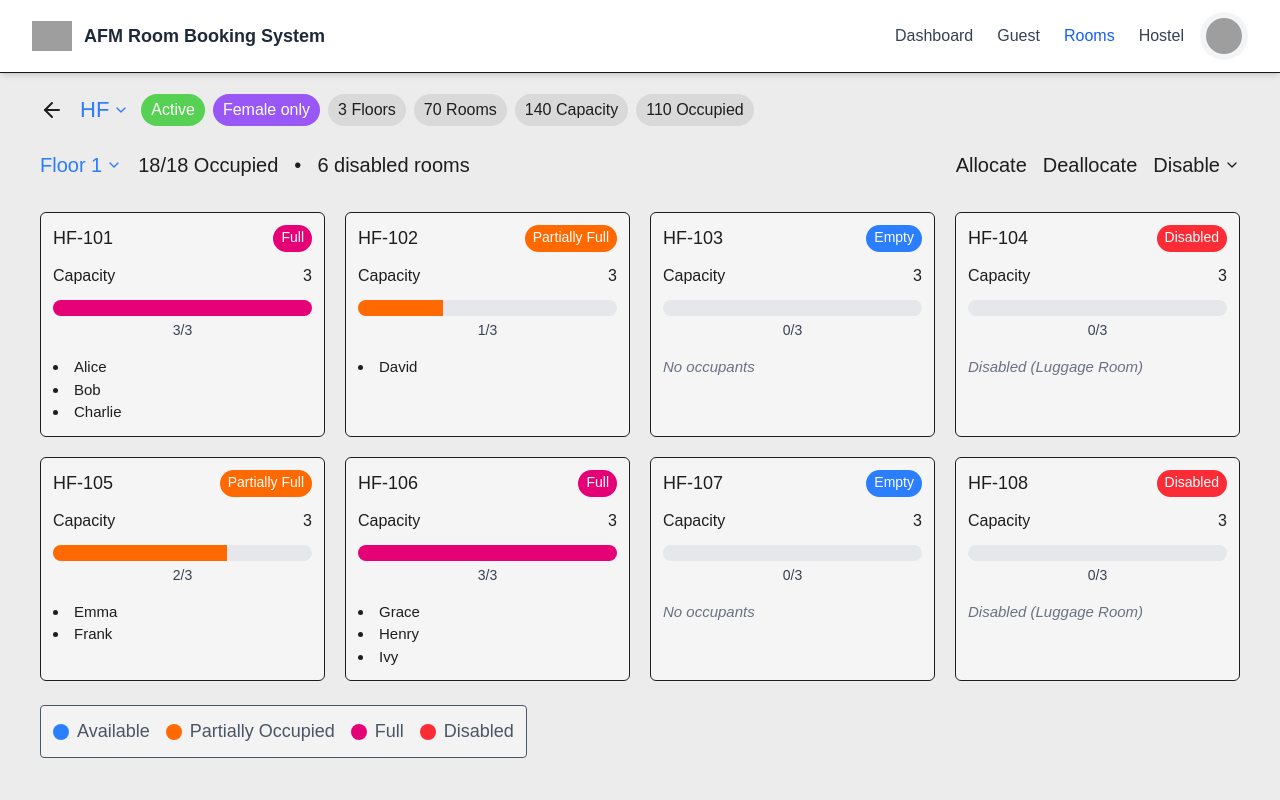
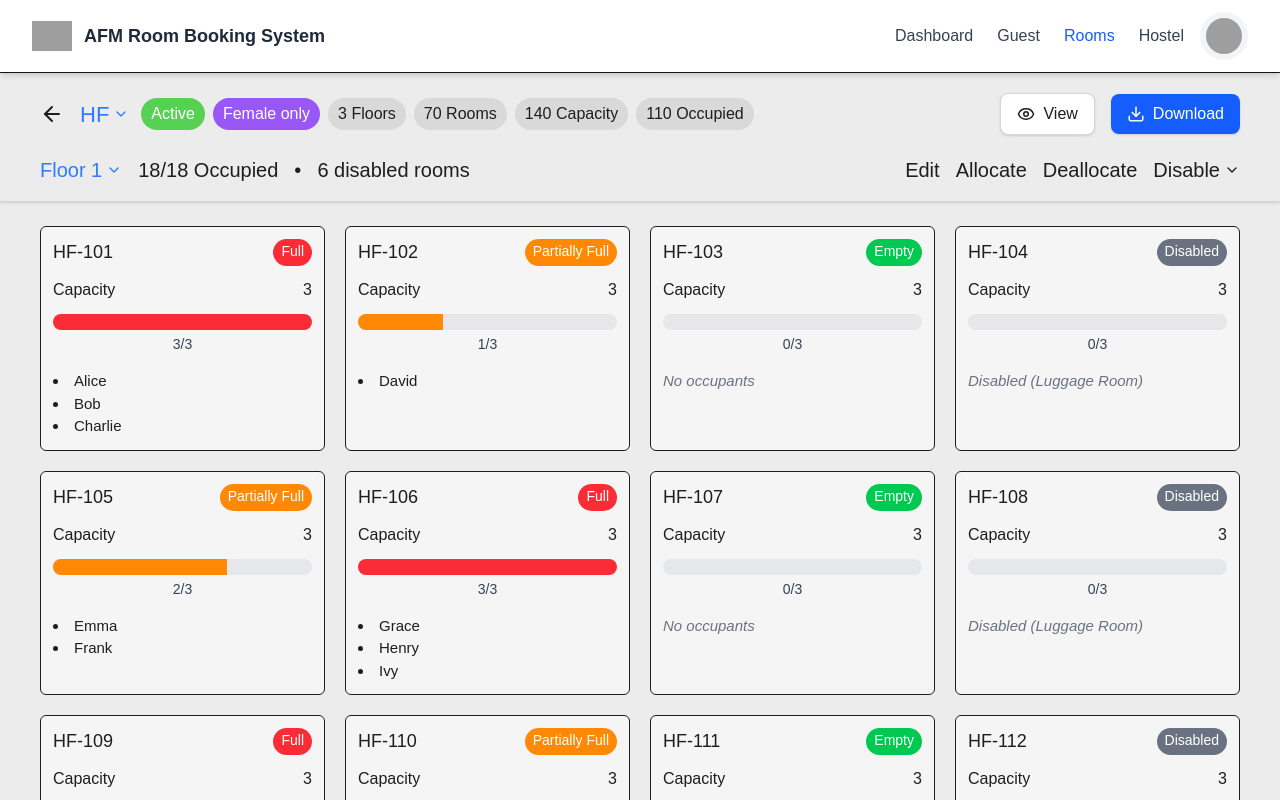
Before and after one commit to Ran501/CST_Hostel_Booking_System, a Next.js app in the folder cst_room_booking_system/: page /admin_dashboard/rooms in a window 1280 px wide. Shown: the top 800 px of the page. Built offline with nearby package versions, Linux system fonts and the light colour scheme; grey boxes are pictures that could not be loaded.

Commit message:
download and view  btn added

```diff
--- a/cst_room_booking_system/src/app/admin_dashboard/rooms/components/room_card.js
+++ b/cst_room_booking_system/src/app/admin_dashboard/rooms/components/room_card.js
@@ -4,10 +4,10 @@ export default function RoomCard({ room, status, capacity, occupants }) {
   const percentage = Math.round((occupants.length / capacity) * 100);
 
   const statusColors = {
-    full: "bg-pink-600 text-white",
-    partial: "bg-orange-500 text-white",
-    empty: "bg-blue-500 text-white",
-    disabled: "bg-red-500 text-white",
+    full: "bg-red-500 text-white",
+    partial: "bg-orange-400 text-white",
+    empty: "bg-green-500 text-white",
+    disabled: "bg-gray-500 text-white",
   };
 
   return (
--- a/cst_room_booking_system/src/app/admin_dashboard/rooms/components/room_model.js
+++ b/cst_room_booking_system/src/app/admin_dashboard/rooms/components/room_model.js
@@ -1,6 +1,7 @@
 "use client";
 
-import { ChevronDown, ArrowLeft } from "lucide-react";
+import { useState } from "react";
+import { ChevronDown, ArrowLeft, Eye, Download, FileSpreadsheet} from "lucide-react";
 import RoomCard from "./room_card";
 
 const rooms = [
@@ -12,6 +13,30 @@ const rooms = [
   { room: "HF-106", status: "full", capacity: 3, occupants: ["Grace", "Henry", "Ivy"] },
   { room: "HF-107", status: "empty", capacity: 3, occupants: [] },
   { room: "HF-108", status: "disabled", capacity: 3, occupants: [] },
+  { room: "HF-109", status: "full", capacity: 3, occupants: ["Alice", "Bob", "Charlie"] },
+  { room: "HF-110", status: "partial", capacity: 3, occupants: ["David"] },
+  { room: "HF-111", status: "empty", capacity: 3, occupants: [] },
+  { room: "HF-112", status: "disabled", capacity: 3, occupants: [] },
+  { room: "HF-113", status: "partial", capacity: 3, occupants: ["Emma", "Frank"] },
+  { room: "HF-114", status: "full", capacity: 3, occupants: ["Grace", "Henry", "Ivy"] },
+  { room: "HF-115", status: "empty", capacity: 3, occupants: [] },
+  { room: "HF-116", status: "disabled", capacity: 3, occupants: [] },
+  { room: "HF-117", status: "full", capacity: 3, occupants: ["Alice", "Bob", "Charlie"] },
+  { room: "HF-118", status: "partial", capacity: 3, occupants: ["David"] },
+  { room: "HF-119", status: "empty", capacity: 3, occupants: [] },
+  { room: "HF-120", status: "disabled", capacity: 3, occupants: [] },
+  { room: "HF-121", status: "partial", capacity: 3, occupants: ["Emma", "Frank"] },
+  { room: "HF-122", status: "full", capacity: 3, occupants: ["Grace", "Henry", "Ivy"] },
+  { room: "HF-123", status: "empty", capacity: 3, occupants: [] },
+  { room: "HF-124", status: "disabled", capacity: 3, occupants: [] },
+  { room: "HF-125", status: "full", capacity: 3, occupants: ["Alice", "Bob", "Charlie"] },
+  { room: "HF-126", status: "partial", capacity: 3, occupants: ["David"] },
+  { room: "HF-127", status: "empty", capacity: 3, occupants: [] },
+  { room: "HF-128", status: "disabled", capacity: 3, occupants: [] },
+  { room: "HF-129", status: "partial", capacity: 3, occupants: ["Emma", "Frank"] },
+  { room: "HF-130", status: "full", capacity: 3, occupants: ["Grace", "Henry", "Ivy"] },
+  { room: "HF-131", status: "empty", capacity: 3, occupants: [] },
+  { room: "HF-132", status: "disabled", capacity: 3, occupants: [] },
 ];
 
 function Badge({ children, color }) {
@@ -23,18 +48,36 @@ function Badge({ children, color }) {
 }
 
 export default function HostelFloorPage() {
+  const [disableOpen, setDisableOpen] = useState(false);
+  const [roomAction, setRoomAction] = useState("Disable");
+
+  const [selectionMode, setSelectionMode] = useState(null);
+  // null | "edit" | "allocate" | "deallocate" | "enable" | "disable"
+
+  const [selectedRooms, setSelectedRooms] = useState([]);
+
   return (
-    <div className="min-h-screen bg-[#ececec] overflow-y-auto">
-      <div className="w-full min-h-full bg-[#ececec] text-[#1e1e1e] px-4 sm:px-6 md:px-10 py-5">
+    <div className="min-h-screen bg-[#ececec]">
+      <div className="w-full bg-[#ececec] text-[#1e1e1e]">
 
-        {/* Header */}
-        <div className="flex flex-wrap items-center gap-2 md:gap-3 mb-6 text-[18px] md:text-[20px]">
+        {/* Sticky sub-header below navbar */}
+        <div className="sticky top-16 z-40 bg-[#ececec] border-b border-gray-300 shadow-sm">
+          <div className="px-4 sm:px-6 md:px-10 pt-5 pb-4">
+
+            {/* Top Header */}
+            <div className="flex flex-col lg:flex-row lg:items-center lg:justify-between gap-4 mb-5">
+
+              {/* Left Side */}
+              <div className="flex flex-wrap items-center gap-2 md:gap-3 text-[18px] md:text-[20px]">
                 <button className="mr-1">
                   <ArrowLeft className="w-6 h-6" />
                 </button>
-          <span className="flex items-center text-[#2b7cff] text-[20px] md:text-[22px] font-normal">
-            HF <ChevronDown size={16} className="ml-1" />
-          </span>
+
+                <button className="flex items-center text-[#2b7cff] text-[20px] md:text-[22px]">
+                  HF
+                  <ChevronDown size={16} className="ml-1" />
+                </button>
+
                 <div className="flex flex-wrap gap-2">
                   <Badge color="bg-[#56d154] text-white">Active</Badge>
                   <Badge color="bg-[#9957f6] text-white">Female only</Badge>
@@ -45,28 +88,108 @@ export default function HostelFloorPage() {
                 </div>
               </div>
 
-        {/* Controls */}
-        <div className="flex flex-col lg:flex-row lg:justify-between gap-4 mb-8">
+              {/* Right Side Buttons */}
+              <div className="flex items-center gap-4 ml-auto">
+                <button className="flex items-center gap-2 px-4 py-2 rounded-lg bg-white border border-gray-300 hover:bg-gray-50 shadow-sm transition">
+                  <Eye size={18} />
+                  <span>View</span>
+                </button>
+
+                <button className="flex items-center gap-2 px-4 py-2 rounded-lg bg-blue-600 text-white hover:bg-blue-700 shadow-sm transition">
+                  <Download size={18} />
+                  <span>Download</span>
+                </button>
+              </div>
+
+            </div>
+
+            {/* Action + Controls Section */}
+            <div className="flex flex-col gap-4">
+
+              {/* Floor + Management Controls */}
+              <div className="flex flex-col lg:flex-row lg:items-center lg:justify-between gap-4">
                 <div className="flex flex-wrap items-center gap-4 text-[18px] md:text-[20px]">
                   <button className="text-[#2b7cff] flex items-center gap-1">
-              Floor 1 <ChevronDown size={16}/>
+                    Floor 1
+                    <ChevronDown size={16} />
                   </button>
+
                   <span>18/18 Occupied</span>
                   <span>•</span>
                   <span>6 disabled rooms</span>
                 </div>
+
                 <div className="flex flex-wrap gap-4 text-[18px] md:text-[20px]">
-            <button>Allocate</button>
-            <button>Deallocate</button>
-            <button className="flex items-center gap-1">
-              Disable <ChevronDown size={16}/>
+                  <button className="hover:text-blue-600 transition">
+                    Edit
                   </button>
+
+                  <button className="hover:text-blue-600 transition">
+                    Allocate
+                  </button>
+
+                  <button className="hover:text-blue-600 transition">
+                    Deallocate
+                  </button>
+
+                  <div className="relative flex items-center gap-1">
+                    {/* Action button */}
+                    <button
+                      onClick={() => console.log(roomAction)}
+                      className="hover:text-blue-600 transition"
+                    >
+                      {roomAction}
+                    </button>
+
+                    {/* Chevron toggle */}
+                    <button
+                      onClick={() => setDisableOpen(!disableOpen)}
+                      className="hover:text-blue-600 transition"
+                    >
+                      <ChevronDown
+                        size={16}
+                        className={`transition-transform duration-200 ${
+                          disableOpen ? "rotate-180" : ""
+                        }`}
+                      />
+                    </button>
+
+                    {/* Dropdown */}
+                    {disableOpen && (
+                      <div className="absolute right-0 top-full mt-2 w-36 bg-white border rounded-lg shadow-lg z-50 overflow-hidden">
+                        <button
+                          onClick={() => {
+                            setRoomAction("Disable");
+                            setDisableOpen(false);
+                          }}
+                          className="w-full text-left px-4 py-2 hover:bg-gray-100"
+                        >
+                          Disable
+                        </button>
+
+                        <button
+                          onClick={() => {
+                            setRoomAction("Enable");
+                            setDisableOpen(false);
+                          }}
+                          className="w-full text-left px-4 py-2 hover:bg-gray-100"
+                        >
+                          Enable
+                        </button>
+                      </div>
+                    )}
+                  </div>
                 </div>
               </div>
 
-        {/* Rooms */}
+            </div>
+          </div>
+        </div>
+
+        {/* Scrollable Content */}
+        <div className="px-4 sm:px-6 md:px-10 py-6">
           <div className="grid grid-cols-1 sm:grid-cols-2 md:grid-cols-3 lg:grid-cols-4 gap-4 md:gap-5">
-          {rooms.map((r)=>(
+            {rooms.map((r) => (
               <RoomCard
                 key={r.room}
                 room={r.room}
@@ -79,11 +202,28 @@ export default function HostelFloorPage() {
 
           {/* Legend */}
           <div className="mt-6 inline-flex flex-wrap gap-4 bg-[#f3f3f3] px-3 py-3 border rounded-sm text-[18px] text-gray-600">
-          <div className="flex items-center gap-2"><span className="w-4 h-4 rounded-full bg-blue-500"/> Available</div>
-          <div className="flex items-center gap-2"><span className="w-4 h-4 rounded-full bg-orange-500"/> Partially Occupied</div>
-          <div className="flex items-center gap-2"><span className="w-4 h-4 rounded-full bg-pink-600"/> Full</div>
-          <div className="flex items-center gap-2"><span className="w-4 h-4 rounded-full bg-red-500"/> Disabled</div>
+            <div className="flex items-center gap-2">
+              <span className="w-4 h-4 rounded-full bg-green-500" />
+              Available
             </div>
+
+            <div className="flex items-center gap-2">
+              <span className="w-4 h-4 rounded-full bg-orange-400" />
+              Partially Occupied
+            </div>
+
+            <div className="flex items-center gap-2">
+              <span className="w-4 h-4 rounded-full bg-red-500" />
+              Full
+            </div>
+
+            <div className="flex items-center gap-2">
+              <span className="w-4 h-4 rounded-full bg-gray-500" />
+              Disabled
+            </div>
+          </div>
+        </div>
+
       </div>
     </div>
   );
```
Lines whose indentation alone changed are shown as unchanged.
